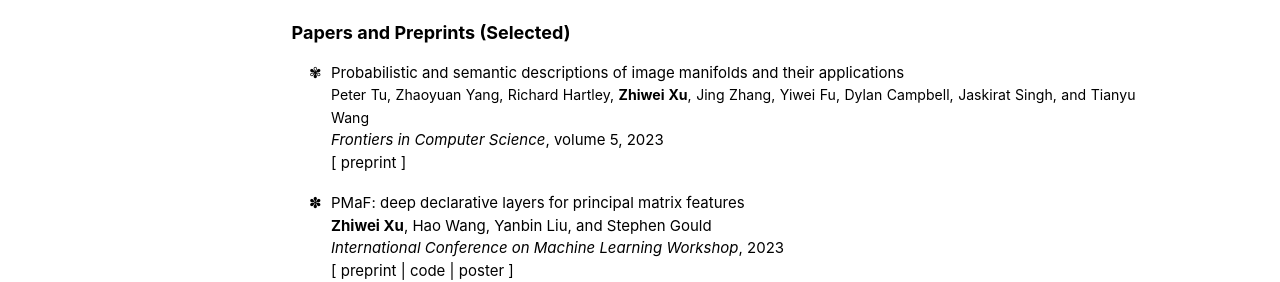
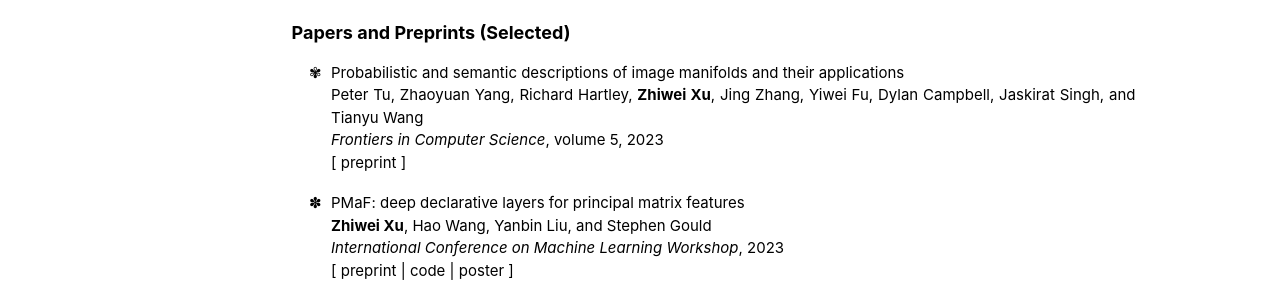
Before and after one commit to zwxu064/zwxu064.github.io, a Jekyll site: the page built from _pages/about.html, in a window 1280 px wide. Shown: the part 427-709 px from the top of the page. Built offline with Jekyll 4.4.1, drawn with Linux system fonts in a browser that asks for light colours.

Commit message:
Update about.html

```diff
--- a/_pages/about.html
+++ b/_pages/about.html
@@ -43,7 +43,7 @@
 
   <ul class="diffusion">
   <li style="color:black"><div><span style="color:black">Probabilistic and semantic descriptions of image manifolds and their applications</span></div>
-      <div><span style="color:black;font-size:0.94em">Peter Tu, Zhaoyuan Yang, Richard Hartley, <strong>Zhiwei Xu</strong>, Jing Zhang, Yiwei Fu,
+      <div><span style="color:black;font-size:1em">Peter Tu, Zhaoyuan Yang, Richard Hartley, <strong>Zhiwei Xu</strong>, Jing Zhang, Yiwei Fu,
 	  Dylan Campbell, Jaskirat Singh, and Tianyu Wang</span></div>
       <div><span style="color:black"><i>Frontiers in Computer Science</i>, volume 5, 2023</span></div>
       <div><span style="color:black">[ <a style="color: inherit;"  href="https://arxiv.org/abs/2307.02881" target="_blank">preprint</a> ]</span></div>
@@ -150,7 +150,7 @@
 <details>
   <summary><font size="2">[More]</font></summary>
   <ul class="generic">
-  <li style="color:black"><div><span style="font-size:0.96em">Joint active and passive beamforming for IRS-assisted monostatic backscatter systems: an unsupervised learning approach</span></div>
+  <li style="color:black"><div><span style="font-size:1em">Joint active and passive beamforming for IRS-assisted monostatic backscatter systems: an unsupervised learning approach</span></div>
       <div><span style="color:black;font-size:1em">Sahar Idrees, Salman Durrani, <strong>Zhiwei Xu</strong>, Xiaolun Jia, and Xiangyun Zhou</span></div>
       <div><span style="color:black"><i>IEEE Transactions on Machine Learning in Communications and Networking</i>, 2024</span></div>
       <div><span style="color:black">[ <a style="color: inherit;" href="https://ieeexplore.ieee.org/abstract/document/10401960" target="_blank">preprint</a> ]</span></div>
```
